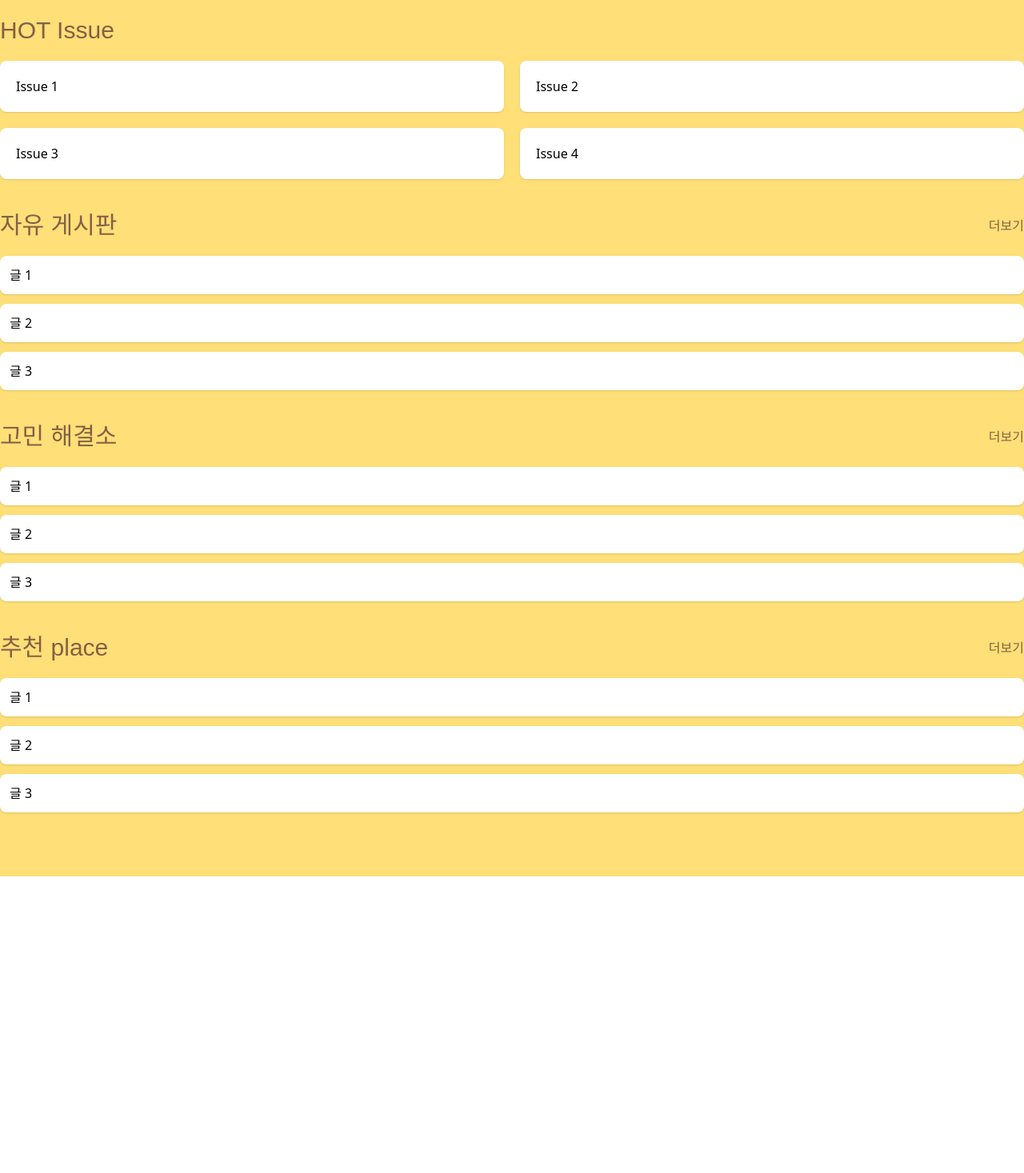
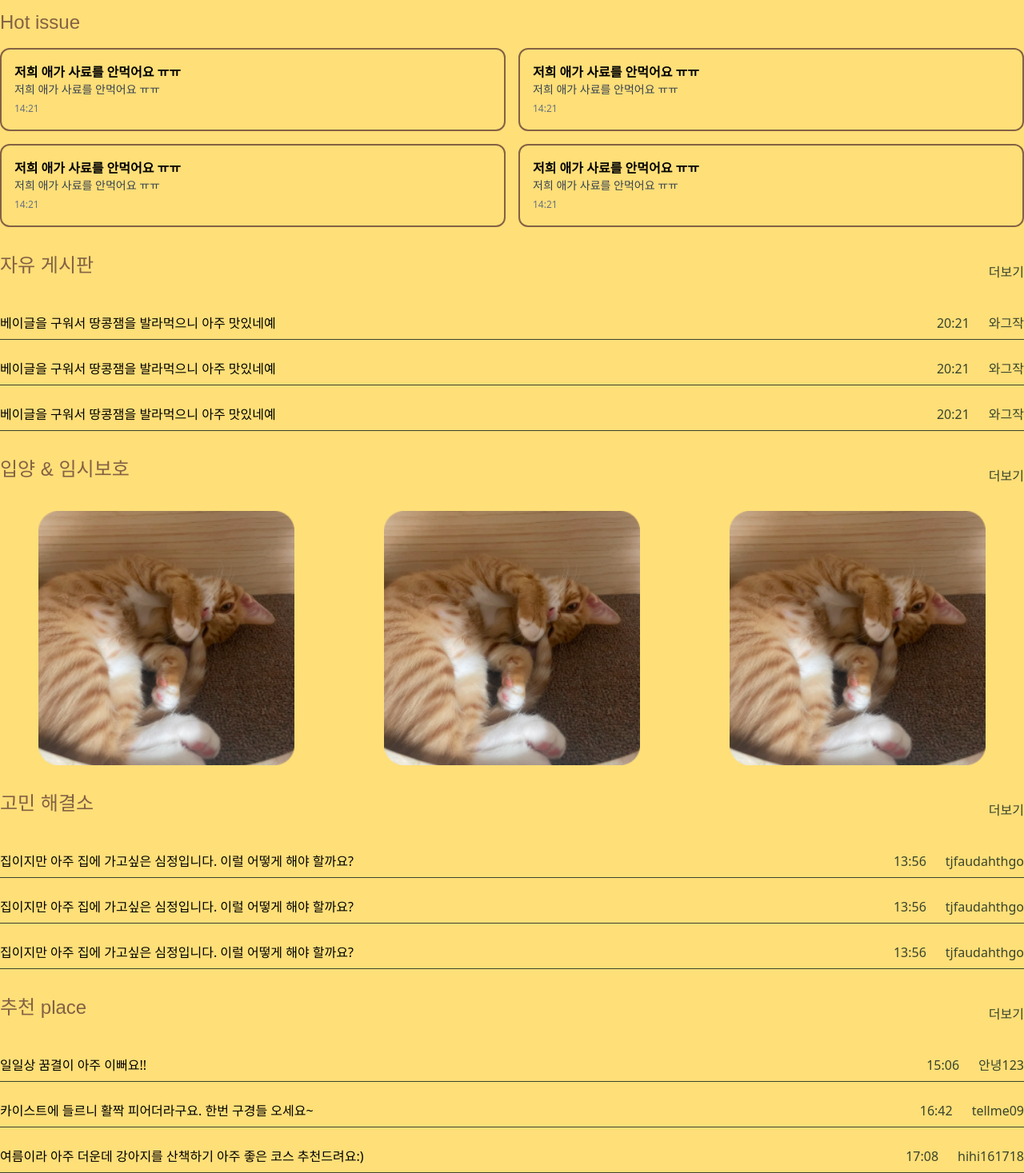
Before and after one commit to wagzag/BowWow2mew-frontend, a React (Create React App) app: page / in a window 1280 px wide. Shown: the part 583-2050 px from the top of the page at 80% size. Before the commit the page ends 1679 px from the top, so only its background shows below. Built offline with nearby package versions, Linux system fonts and the light colour scheme.

Commit message:
mainpage 게시판 바로가기 time, user 추가, 디자인 요소 고치기

```diff
--- a/src/components/Main.jsx
+++ b/src/components/Main.jsx
@@ -1,6 +1,6 @@
 import React from 'react';
 import Slider from 'react-slick';
-import { Link } from 'react-router-dom'; // Link 컴포넌트를 임포트합니다.
+import { Link } from 'react-router-dom';
 import 'slick-carousel/slick/slick.css';
 import 'slick-carousel/slick/slick-theme.css';
 
@@ -21,10 +21,29 @@ const Main = () => {
     autoplaySpeed: 3000,
   };
 
+  const HotIssueItem = ({ text, time }) => (
+    <div className="p-4 bg-main rounded-xl border-2 border-point">
+      <p className="font-bold">{text}</p>
+      <p className="text-sm text-gray-700">{text}</p>
+      <span className="text-xs text-gray-500">{time}</span>
+    </div>
+  );
+
+
+  const BoardItem = ({ text, time, user }) => (
+    <div className="flex justify-between items-center border-b border-font py-2">
+      <p className="flex-1">{text}</p>
+      <div className="flex items-center space-x-6">
+        <span className="text-s text-font font-regular">{time}</span>
+        <span className="text-s text-font font-regular">{user}</span>
+      </div>
+    </div>
+  );
+
   return (
     <div className="bg-main py-10">
       <div className="mb-10">
-        <h2 className="text-3xl mb-5 font-Point text-point">금주의 반려동물</h2>
+        <h2 className="text-2xl mb-4 font-Point text-point">금주의 반려동물</h2>
         <Slider {...sliderSettings}>
           {petImages.map((image, index) => (
             <div key={index} className="px-5">
@@ -33,48 +52,63 @@ const Main = () => {
           ))}
         </Slider>
       </div>
-      <div className="mb-10">
-        <h2 className="text-3xl mb-5 font-Point text-point">HOT Issue</h2>
-        <div className="grid grid-cols-2 gap-5">
-          <div className="bg-white p-5 rounded-lg shadow">Issue 1</div>
-          <div className="bg-white p-5 rounded-lg shadow">Issue 2</div>
-          <div className="bg-white p-5 rounded-lg shadow">Issue 3</div>
-          <div className="bg-white p-5 rounded-lg shadow">Issue 4</div>
+
+      <section className="mb-8">
+        <h2 className="text-2xl font-Point mb-4 text-point">Hot issue</h2>
+        <div className="grid grid-cols-2 gap-4">
+          <HotIssueItem text="저희 애가 사료를 안먹어요 ㅠㅠ" time="14:21" />
+          <HotIssueItem text="저희 애가 사료를 안먹어요 ㅠㅠ" time="14:21" />
+          <HotIssueItem text="저희 애가 사료를 안먹어요 ㅠㅠ" time="14:21" />
+          <HotIssueItem text="저희 애가 사료를 안먹어요 ㅠㅠ" time="14:21" />
         </div>
-      </div>
-      <div className="mb-10">
-        <div className="flex justify-between items-center mb-5">
-          <h2 className="text-3xl font-Point text-point">자유 게시판</h2>
-          <Link to="/freeboard" className="text-point hover:text-gray-300 cursor-pointer">더보기</Link> {/* Link 컴포넌트로 변경 */}
+      </section>
+
+      <section className="mb-8">
+      <div className="flex justify-between items-center mb-5">
+        <h2 className="text-2xl font-Point mb-4 text-point">자유 게시판</h2>
+        <Link to="/freeboard" className="text-font hover:text-gray-300 cursor-pointer">더보기</Link> </div>
+          <div className="space-y-4">
+          <BoardItem text="베이글을 구워서 땅콩잼을 발라먹으니 아주 맛있네예" time="20:21" user="와그작" />
+          <BoardItem text="베이글을 구워서 땅콩잼을 발라먹으니 아주 맛있네예" time="20:21" user="와그작" />
+          <BoardItem text="베이글을 구워서 땅콩잼을 발라먹으니 아주 맛있네예" time="20:21" user="와그작" />
         </div>
-        <div className="flex flex-col gap-3">
-          <div className="bg-white p-3 rounded-lg shadow">글 1</div>
-          <div className="bg-white p-3 rounded-lg shadow">글 2</div>
-          <div className="bg-white p-3 rounded-lg shadow">글 3</div>
+      </section>
+
+      <section className="mb-8">
+      <div className="flex justify-between items-center mb-5">
+        <h2 className="text-2xl font-Point mb-4 text-point">입양 & 임시보호</h2>
+        <Link to="/adoption" className="text-font hover:text-gray-300 cursor-pointer">더보기</Link>
         </div>
-      </div>
-      <div className="mb-10">
-        <div className="flex justify-between items-center mb-5">
-          <h2 className="text-3xl font-Point text-point">고민 해결소</h2>
-          <Link to="/questions" className="text-point hover:text-gray-300 cursor-pointer">더보기</Link> {/* Link 컴포넌트로 변경 */}
+        <div className="grid grid-cols-3 gap-4">
+          <img src="/images/pet2.png" alt="입양 & 임시보호" className="w-full max-w-xs mx-auto rounded" />
+          <img src="/images/pet2.png" alt="입양 & 임시보호" className="w-full max-w-xs mx-auto rounded" />
+          <img src="/images/pet2.png" alt="입양 & 임시보호" className="w-full max-w-xs mx-auto rounded" />
         </div>
-        <div className="flex flex-col gap-3">
-          <div className="bg-white p-3 rounded-lg shadow">글 1</div>
-          <div className="bg-white p-3 rounded-lg shadow">글 2</div>
-          <div className="bg-white p-3 rounded-lg shadow">글 3</div>
+      </section>
+
+      <section className="mb-8">
+      <div className="flex justify-between items-center mb-5">
+        <h2 className="text-2xl font-Point mb-4 text-point">고민 해결소</h2>
+        <Link to="/questions" className="text-font hover:text-gray-300 cursor-pointer">더보기</Link>
         </div>
-      </div>
-      <div className="mb-10">
-        <div className="flex justify-between items-center mb-5">
-          <h2 className="text-3xl font-Point text-point">추천 place</h2>
-          <Link to="/recommendations" className="text-point hover:text-gray-300 cursor-pointer">더보기</Link> {/* Link 컴포넌트로 변경 */}
+        <div className="space-y-4">
+          <BoardItem text="집이지만 아주 집에 가고싶은 심정입니다. 이럴 어떻게 해야 할까요?" time="13:56" user="tjfaudahthgo" />
+          <BoardItem text="집이지만 아주 집에 가고싶은 심정입니다. 이럴 어떻게 해야 할까요?" time="13:56" user="tjfaudahthgo"/>
+          <BoardItem text="집이지만 아주 집에 가고싶은 심정입니다. 이럴 어떻게 해야 할까요?" time="13:56" user="tjfaudahthgo"/>
         </div>
-        <div className="flex flex-col gap-3">
-          <div className="bg-white p-3 rounded-lg shadow">글 1</div>
-          <div className="bg-white p-3 rounded-lg shadow">글 2</div>
-          <div className="bg-white p-3 rounded-lg shadow">글 3</div>
+      </section>
+
+      <section className="mb-8">
+      <div className="flex justify-between items-center mb-5">
+        <h2 className="text-2xl font-Point mb-4 text-point">추천 place</h2>
+        <Link to="/recommendations" className="text-font hover:text-gray-300 cursor-pointer">더보기</Link>
         </div>
-      </div>
+        <div className="space-y-4">
+          <BoardItem text="일일상 꿈결이 아주 이뻐요!!" time="15:06" user="안녕123"/>
+          <BoardItem text="카이스트에 들르니 활짝 피어더라구요. 한번 구경들 오세요~" time="16:42" user="tellme09"/>
+          <BoardItem text="여름이라 아주 더운데 강아지를 산책하기 아주 좋은 코스 추천드려요:)" time="17:08" user="hihi161718"/>
+        </div>
+      </section>
     </div>
   );
 };
```
Also changed, not shown: public/images/pet2.png (added), tailwind.config.js (line endings or trailing spaces).
